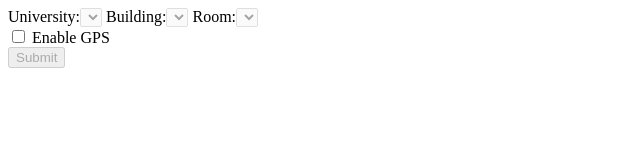
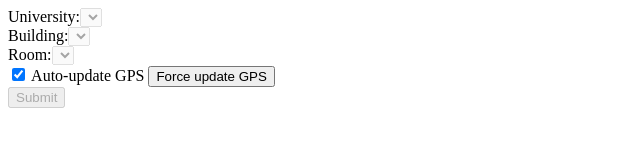
Before and after one commit to TobiasWooldridge/UniBuddyWalker, a plain HTML site: page index.html in a window 1280 px wide. Shown: the whole page, without its empty margins (0-640 px from the left). Drawn offline with nearby package versions, Linux system fonts and the light colour scheme; some packages are replaced by stand-ins of ours; no server answers.

Commit message:
Style changes

```diff
--- a/index.html
+++ b/index.html
@@ -12,13 +12,14 @@
 </div>
 
 <div id="selector">
-    <label for="university">University:</label><select id="university" disabled></select>
-    <label for="buildings">Building:</label><select id="buildings" disabled></select>
-    <label for="rooms">Room:</label><select id="rooms" disabled></select>
+    <label for="university">University:</label><select id="university" disabled></select><br />
+    <label for="buildings">Building:</label><select id="buildings" disabled></select><br />
+    <label for="rooms">Room:</label><select id="rooms" disabled></select><br />
 </div>
 
 <form action="">
-    <label><input id="enableGps" type="checkbox"> Enable GPS</label>
+    <label><input id="enableGps" type="checkbox" checked="checked" /> Auto-update GPS</label>
+    <label><input id="updateGps" type="button" value="Force update GPS" /></label>
 
     <span id="gpsCoords"></span>
 
--- a/scripts.js
+++ b/scripts.js
@@ -138,6 +138,7 @@ $(function () {
     updateGps();
     setInterval(updateGps, 2000);
     $("#enableGps").change(updateGps);
+    $("#updateGps").click(updateGps);
 });
 
 function updateGps() {
@@ -150,6 +151,8 @@ function updateGps() {
             displayError("Geolocation is not supported by this browser.");
         }
     }
+
+    return false;
 }
 
 function showPosition(position) {
```
